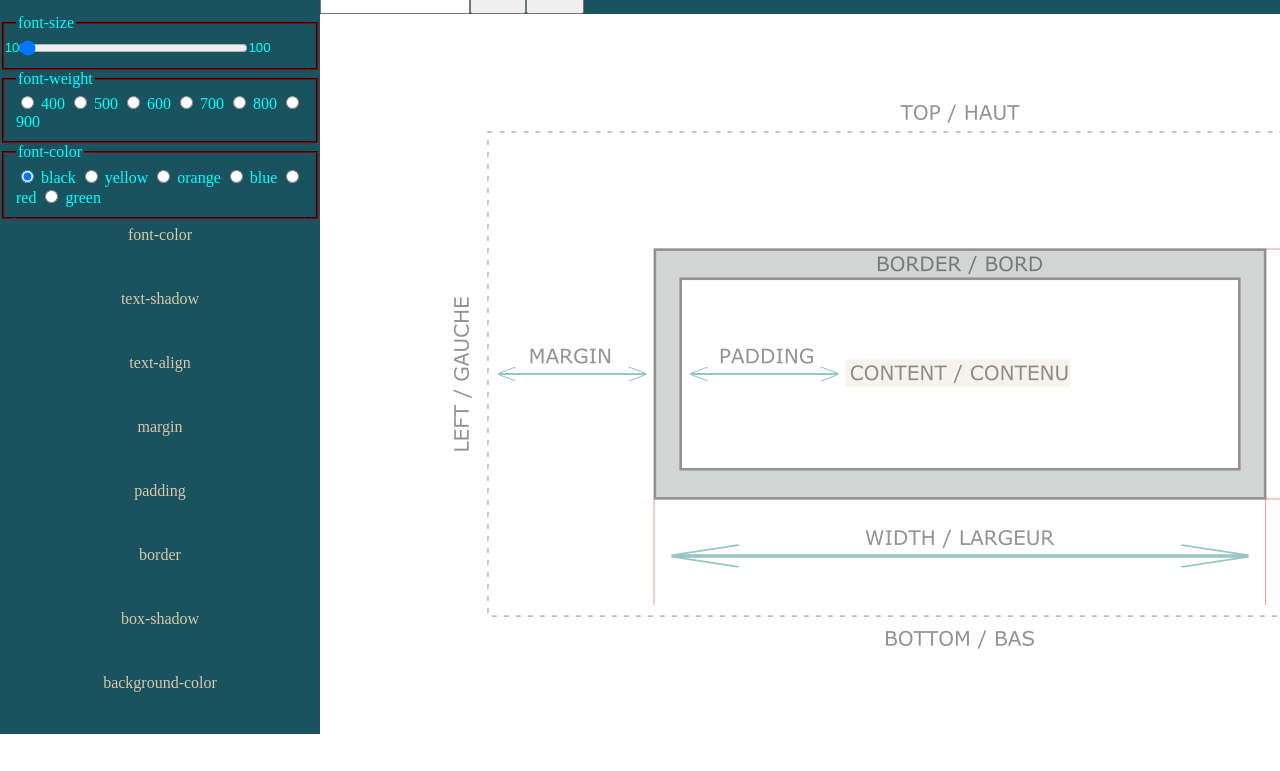
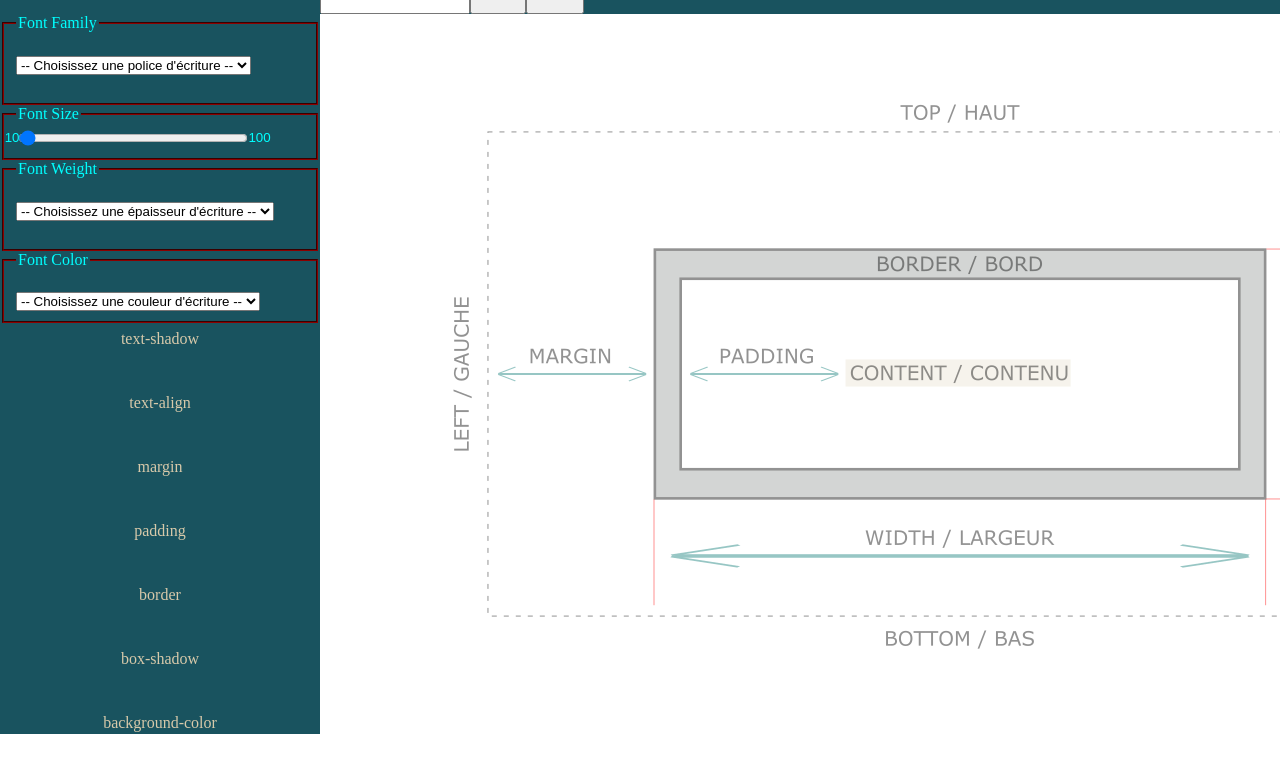
Before and after one commit to joly534/GUI-CSS, a plain HTML site: page index.html in a window 1280 px wide. Shown: the part 66-837 px from the top of the page. Before the commit the page ends 800 px from the top, so only its background shows below. Drawn offline with nearby package versions, Linux system fonts and the light colour scheme.

Commit message:
family-size-weight-color ok

```diff
--- a/index.html
+++ b/index.html
@@ -33,57 +33,67 @@
 			<!-- =============================================== -->
 			<nav>
 				<form>
+					<!-- ==================== FONT FAMILY ==================== -->
+					<fieldset id="fontFamily">
+						<legend>Font Family</legend><br/>
+						<select name ="fontFamily" oninput ="changeFontFamily(this.value)" onchange ="changeFontFamily(this.value)">
+							<option value = "">-- Choisissez une police d'écriture --</option>
+							<option value = "serif">serif</option>
+							<option value = "sans-serif">sans-serif</option>
+							<option value = "monospace">monospace</option>
+							<option value = "cursive">cursive</option>
+						</select><br/><br/>
+					</fieldset>
+
 					<!-- ==================== FONT SIZE ==================== -->
-					<fieldset id="fontSize" class="flex_row">
-					   <legend>font-size</legend>
-					   <input type="range" value="10" max="100" min="10" step="1" name="fontSize" oninput="changeFontSize(this.value)" onchange="changeFontSize(this.value)">
-					   <span id="resultFontSize"></span>
+					<fieldset id ="fontSize" class ="flex_row">
+					   <legend>Font Size</legend>
+					   <input type ="range" value ="10" max ="100" min ="10" step ="1" oninput = "changeFontSize(this.value)" onchange ="changeFontSize(this.value)">
+					   <span id ="resultFontSize"></span>
 					</fieldset>
 
 					<!-- ==================== FONT WEIGHT ==================== -->
 					<fieldset>
-						<legend>font-weight</legend>
-						<input type="radio" name="fontWeight" value="400">
-						<label>400</label>
-						<input type="radio" name="fontWeight" value="500">
-						<label>500</label>
-						<input type="radio" name="fontWeight" value="600">
-						<label>600</label>
-						<input type="radio" name="fontWeight" value="700">
-						<label>700</label>
-						<input type="radio" name="fontWeight" value="800">
-						<label>800</label>
-						<input type="radio" name="fontWeight" value="900">
-						<label>900</label>
+						<legend>Font Weight</legend><br/>
+						<select name ="fontWeight" oninput ="changeFontWeight(this.value)" onchange ="changeFontWeight(this.value)">
+							<option value = "">-- Choisissez une épaisseur d'écriture --</option>
+							<option value = "100">100</option>
+							<option value = "200">200</option>
+							<option value = "300">300</option>
+							<option value = "400">400</option>
+							<option value = "500">500</option>
+							<option value = "600">600</option>
+							<option value = "700">700</option>
+							<option value = "800">800</option>
+							<option value = "900">900</option>
+						</select><br/><br/>
 					</fieldset>
+
 					<!-- ==================== FONT COLOR ==================== -->
-					<fieldset id="fColor">
-						<legend>font-color</legend>
-						<input type="radio" name="fontColor" value="black" checked>
-						<label for="cblack">black</label>
-						<input type="radio" name="fontColor" value="yellow">
-						<label for="cyellow">yellow</label>
-						<input type="radio" name="fontColor" value="orange">
-						<label for="corange">orange</label>
-						<input type="radio" name="fontColor" value="blue">
-						<label for="cblue">blue</label>
-						<input type="radio" name="fontColor" value="red">
-						<label for="cred">red</label>
-						<input type="radio" name="fontColor" value="green">
-						<label for="cgreen">green</label>
+					<fieldset>
+						<legend>Font Color</legend><br/>
+						<select name ="fontColor" oninput ="changeFontColor(this.value)" onchange ="changeFontColor(this.value)">
+							<option value = "">-- Choisissez une couleur d'écriture --</option>
+							<option value = "black">noire</option>
+							<option value = "red">rouge</option>
+							<option value = "blue">bleu</option>
+							<option value = "green">vert</option>
+							<option value = "yellow">jaune</option>
+							<option value = "orange">orange</option>
+							<option value = "brown">marron</option>
+							<option value = "grey">gris</option>
+							<option value = "lime">lime</option>
+						</select>
+						<!-- <br/><br/>
+						<input type ="range" value ="125" max ="255" min ="0" step ="1" oninput = "changeFontRgbColorOne(this.value)" onchange ="changeFontRgbColor(this.value)">
+						<span id ="resultFontRgbColorOne"></span>
+						<input type ="range" value ="125" max ="255" min ="0" step ="1" oninput = "changeFontRgbColorTwo(this.value)" onchange ="changeFontRgbColor(this.value)">
+						<span id ="resultFontRgbColorTwo"></span>
+						<input type ="range" value ="125" max ="255" min ="0" step ="1" oninput = "changeFontRgbColorThree(this.value)" onchange ="changeFontRgbColor(this.value)">
+						<span id ="resultFontRgbColorThree"></span> -->
 					</fieldset>
 				</form>
 
-				<!-- ==================== FONT COLOR ==================== -->
-				<div class="propriete">
-					<div class="entete">
-						<p>font-color</p>
-					</div>
-					<div class="control">
-						<input id="fontColor" type="range" value="1" max="255" min="0" step="1" name="">255
-						<div id="valfs"></div>
-					</div>
-				</div>
 				<!-- ==================== TEXT SHADOW ==================== -->
 				<div class="propriete">
 					<div class="entete">
--- a/script.js
+++ b/script.js
@@ -17,6 +17,38 @@ function changeFontSize(valueSizeFont){
 	resultat.innerHTML = (valueSizeFont).toString() + 'px';
 }
 
+function changeFontFamily(valueFamilyFont){
+	vue.style.fontFamily = valueFamilyFont;
+}
+
+function changeFontWeight(valueWeightFont){
+	vue.style.fontWeight = valueWeightFont;
+}
+
+function changeFontColor(valueColorFont){
+
+	vue.style.color = valueColorFont;
+}
+
+// function changeFontRgbColorOne(valueColorFont){
+// 	let rgbOne = (valueColorFont).toString();
+// 	return rgbOne;
+// }
+// function changeFontRgbColorTwo(valueColorFont){
+// 	let rgbTwo = (valueColorFont).toString();
+// 	return rgbTwo;
+// }
+// function changeFontRgbColorThree(valueColorFont){
+// 	let rgbThree = (valueColorFont).toString();
+// 	return rgbThree;
+// }
+// function changeFontRgbColor(){
+// 	let rgbOne = changeFontRgbColorOne(valueColorFont);
+// 	let rgbOne = changeFontRgbColorTwo(valueColorFont);
+// 	let rgbOne = changeFontRgbColorThree(valueColorFont);
+// 	vue.style.color ="rgb(" + rgbOne + "," + rgbTwo + "," + rgbThree + ")";
+// }
+
 
 function update() {
 }
```
